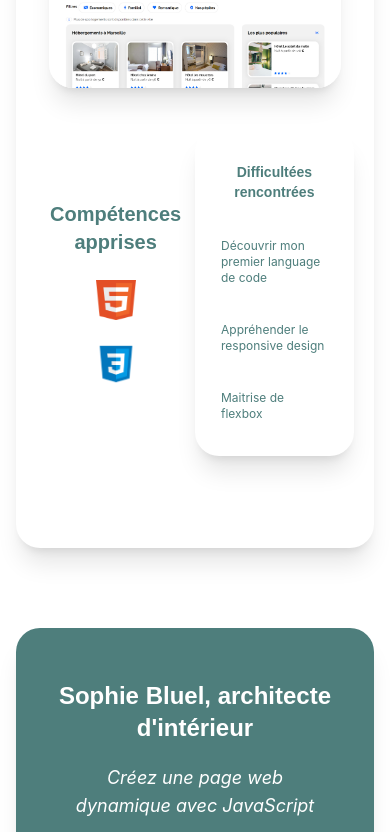
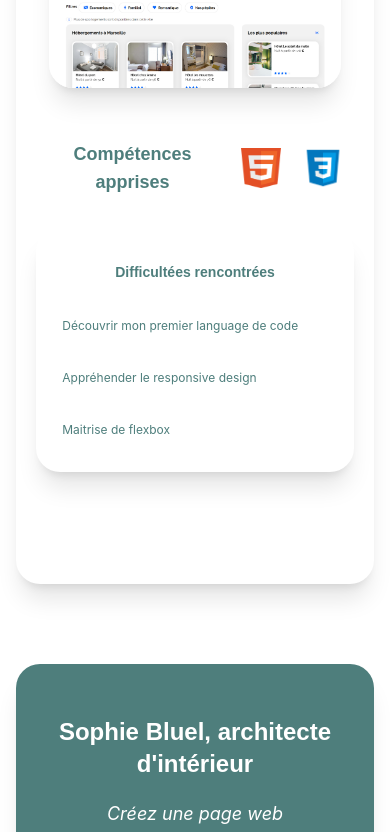
Before and after one commit to Dacunhadamien/Portfolio, a React (Create React App) app: page / in a window 390 px wide. Shown: the part 1240-2072 px from the top of the page. Built offline with nearby package versions, Linux system fonts and the light colour scheme; a web font is replaced by a local one.

Commit message:
Changement orientation des cards en mobile

```diff
--- a/src/app/Components/Project.jsx
+++ b/src/app/Components/Project.jsx
@@ -15,9 +15,9 @@ const Project = (props) => {
             className=" opacity-0 absolute size-20 md:size-32 group-hover:opacity-100 transition duration-300 ease-in-out group-hover:scale-125 animate-bounce"
           ></img>
         </a>
-        <div className="flex flex-row justify-center items-center md:w-1/2 my-10">
-          <div className="flex justify-center items-center flex-col w-1/2">
-            <h3 className="font-semibold text-xl text-center font-Alt my-3">Compétences apprises</h3>
+        <div className="flex flex-col md:flex-row justify-center items-center md:w-1/2 my-10">
+          <div className="flex justify-center items-center flex-row md:flex-col md:w-1/2">
+            <h3 className="font-semibold text-lg md:text-xl text-center font-Alt my-3">Compétences apprises</h3>
             {props.skills.map((logos, index) => {
               return (
                 <a href={logos.url} key={index} target="_blank" rel="noreferrer">
@@ -26,8 +26,9 @@ const Project = (props) => {
               );
             })}
           </div>
-          <div className={"flex justify-start flex-col w-1/2 rounded-3xl shadow-xl p-4 bg-white " + props.cardtxtcolor}>
+          <div className={"flex my-5 justify-start flex-wrap flex-col md:w-1/2 rounded-3xl shadow-xl p-4 bg-white " + props.cardtxtcolor}>
             <h3 className="font-semibold text-sm md:text-xl text-center font-Alt p-2.5 my-2">Difficultées rencontrées</h3>
+            <div className="flex flex-row flex-wrap">
               {props.difficulties.map((difficulties, index) => {
                 return (
                   <p key={index} className="p-2.5 my-2 text-xs md:text-base">
@@ -39,6 +40,7 @@ const Project = (props) => {
           </div>
         </div>
       </div>
+    </div>
   );
 };
 
```
Lines whose indentation alone changed are shown as unchanged.
